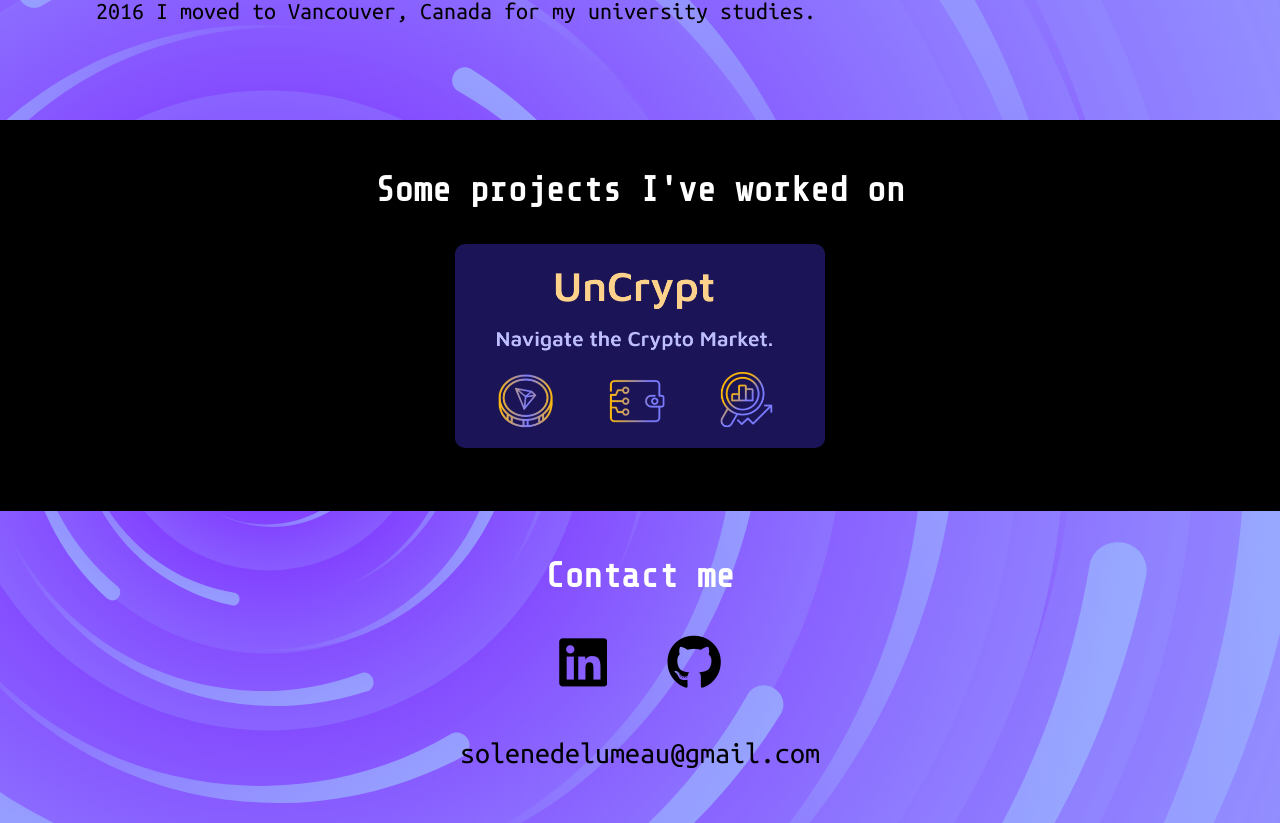
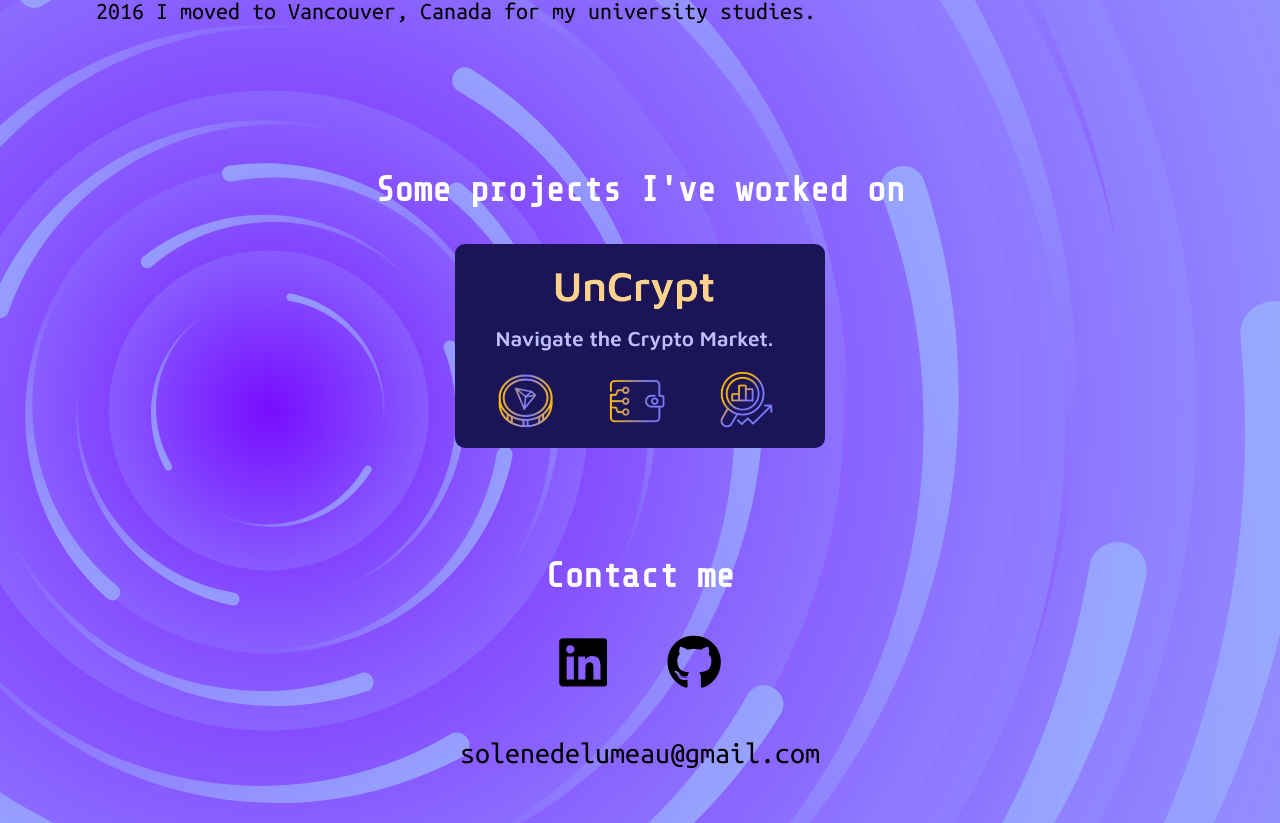
Before and after one commit to solenedel/portfolio, a React (Create React App) app: page / in a window 1280 px wide. Shown: the part 1020-1843 px from the top of the page. Built offline with nearby package versions, Linux system fonts and the light colour scheme; a web font is replaced by a local one.

Commit message:
remove black bg

```diff
--- a/src/components/styled/Header.style.js
+++ b/src/components/styled/Header.style.js
@@ -9,7 +9,7 @@ const StyledHeader = styled(Header)`
   align-items: center;
 
   span.header {
-    background: black;
+    /* background: black; */
     width: 100vw;
     display: flex;
     flex-direction: column;
--- a/src/components/styled/Projects.style.js
+++ b/src/components/styled/Projects.style.js
@@ -8,7 +8,7 @@ const StyledProjects = styled(Projects)`
   align-self: center;
   color:  #ffffff98;
   width: 100%;
-  background: black;
+  /* background: black; */
   margin-top: 5%;
 
 
```
